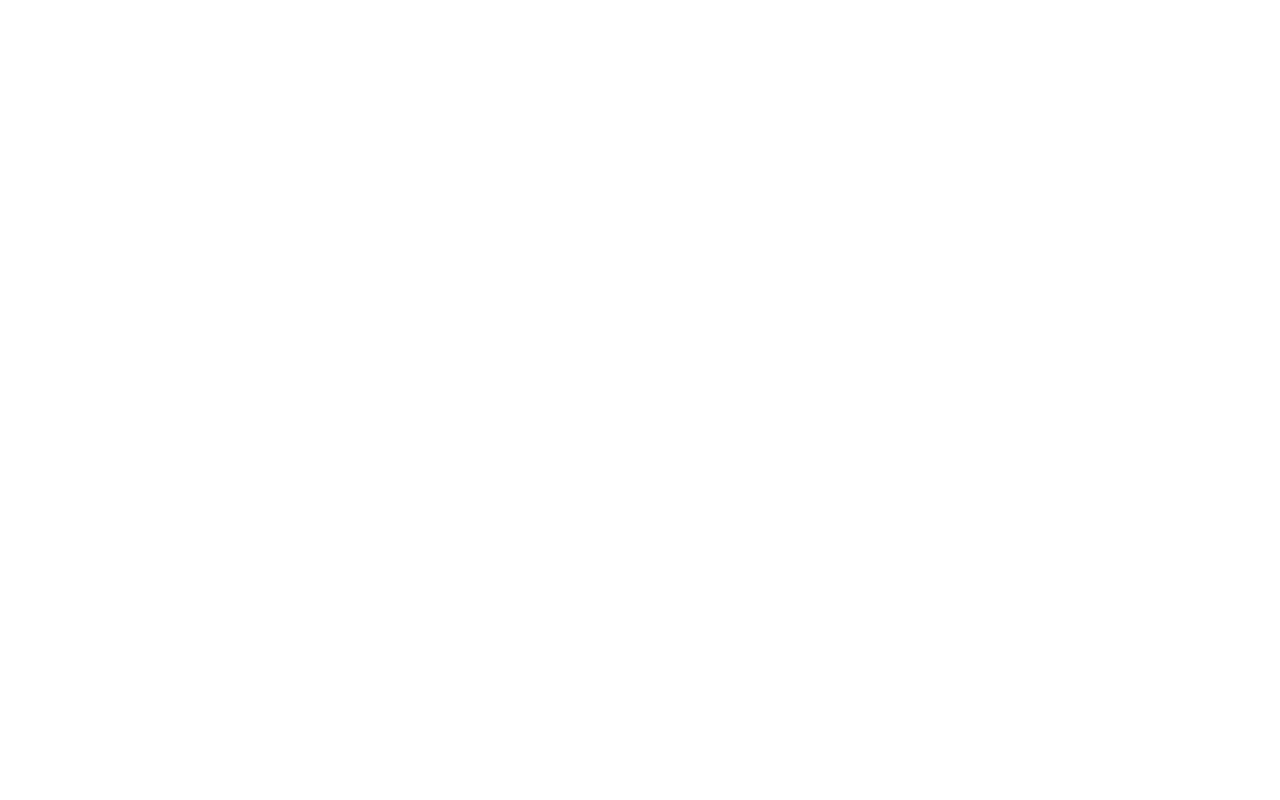
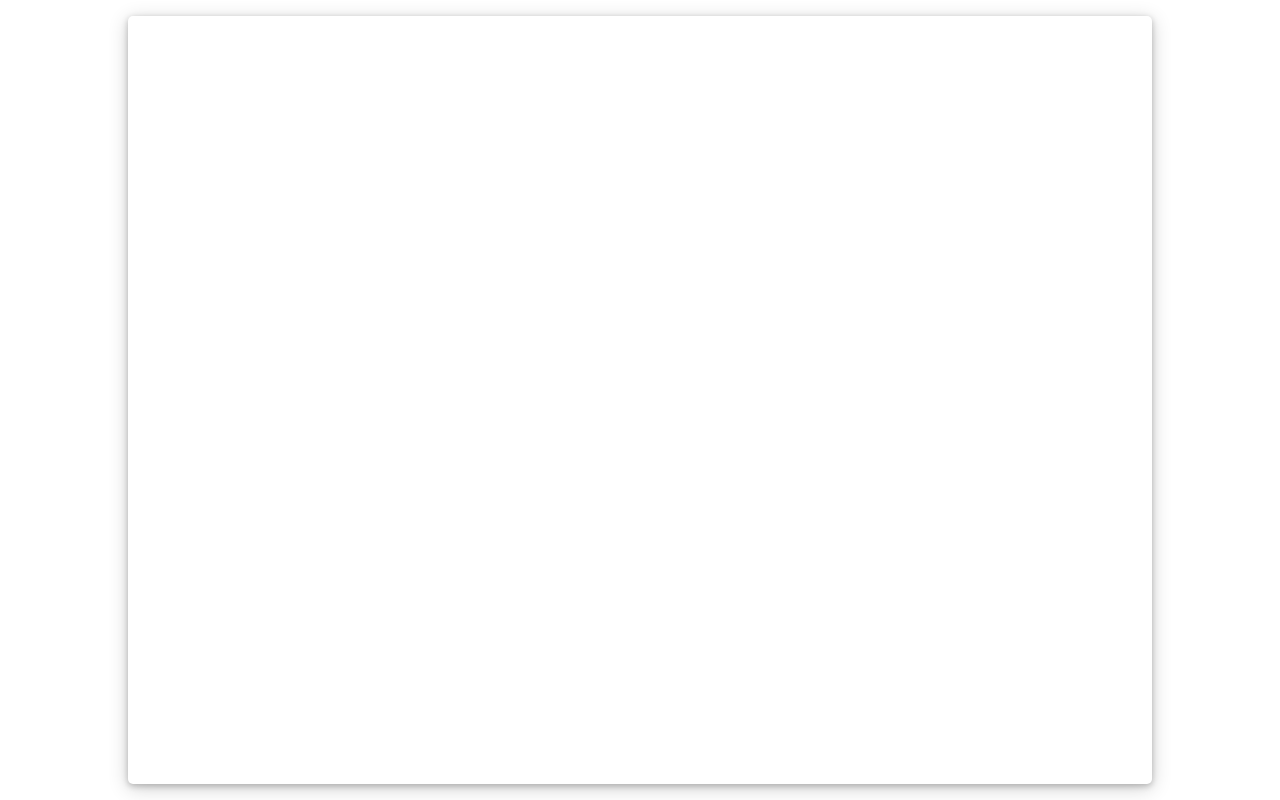
Before and after one commit to JesseSDevaney/freecodecamp-heat-map, a website built with webpack: page src/index.html in a window 1280 px wide. Built offline with nearby package versions, Linux system fonts and the light colour scheme.

Commit message:
Create svg to contain the chart
- Install d3 as a dependency (package.json, package-lock.json)
- Create createHeatMap() function to plot the heat map (app.js)
- Center the svg in the middle of the page (index.scss)
- Call createHeatMap() when DOM is loaded (index.js)
- Make the SVG responsive to container size (app.js, app.scss)
- Create box-shadows to lift svg off the page (app.scss)

```diff
--- a/package.json
+++ b/package.json
@@ -42,5 +42,8 @@
       "last 1 firefox version",
       "last 1 safari version"
     ]
+  },
+  "dependencies": {
+    "d3": "^6.7.0"
   }
 }
--- /dev/null
+++ b/src/app/app.js
@@ -0,0 +1,12 @@
+import * as d3 from "d3";
+import "./app.scss";
+
+export default function createHeatMap() {
+  const width = 800;
+  const height = 600;
+
+  d3.select("#root")
+    .append("svg")
+    .attr("id", "chart")
+    .attr("viewBox", `0 0 ${width} ${height}`);
+}
--- /dev/null
+++ b/src/app/app.scss
@@ -0,0 +1,5 @@
+#chart {
+  max-height: 100%;
+  border-radius: 5px;
+  box-shadow: rgba(0, 0, 0, 0.19) 0px 4px 20px, rgba(0, 0, 0, 0.23) 0px 2px 6px;
+}
--- a/src/index.js
+++ b/src/index.js
@@ -1 +1,12 @@
 import "./index.scss";
+import createHeatMap from "./app/app";
+
+function ready() {
+  createHeatMap();
+}
+
+if (document.readyState === "loading") {
+  document.addEventListener("DOMContentLoaded", ready);
+} else {
+  ready();
+}
--- a/src/index.scss
+++ b/src/index.scss
@@ -15,5 +15,8 @@ body {
     width: calc(100% - 2rem);
     height: calc(100% - 2rem);
     margin: 1rem;
+    display: flex;
+    justify-content: center;
+    align-items: center;
   }
 }
```
Also changed, not shown: 1 other file.
